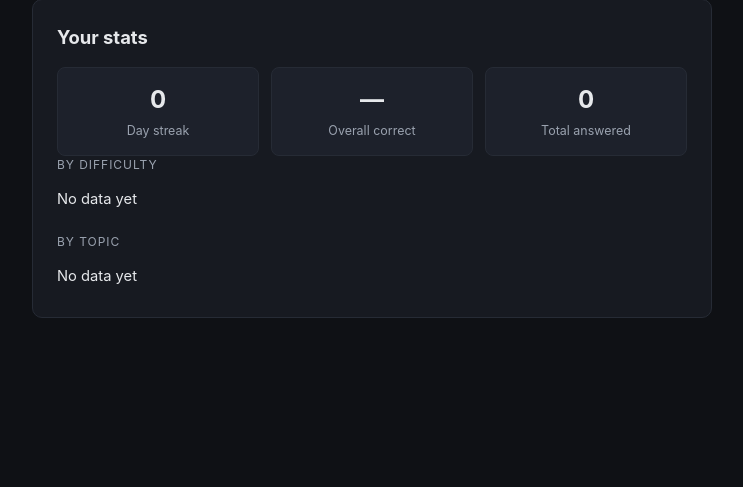
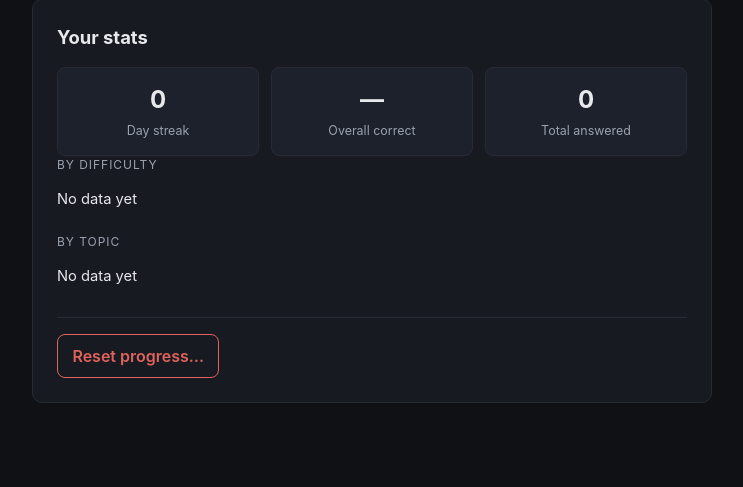
Before and after one commit to JGGHalfhide/devops-daily, a FastAPI app: page / in a window 1280 px wide. Shown: the part 396-883 px from the top of the page, without its empty margins (268-1011 px from the left). Before the commit the page ends 714 px from the top, so only its background shows below. Run offline with FastAPI, Linux system fonts and the light colour scheme; data that the repository does not hold is empty.

Commit message:
added data reset feature

```diff
--- a/main.py
+++ b/main.py
@@ -368,3 +368,18 @@ def post_answer(payload: AnswerPayload):
             "correct_answer": correct_answer_out,
             "llm_feedback": llm_feedback,
         }
+
+
+# ── POST /api/reset ──────────────────────────────────────────────────────────
+
+class ResetPayload(BaseModel):
+    confirm: bool = False
+
+
+@app.post("/api/reset")
+def reset_progress(payload: ResetPayload):
+    if not payload.confirm:
+        raise HTTPException(status_code=400, detail="Confirmation required")
+    with get_conn() as conn:
+        conn.execute("DELETE FROM attempts")
+    return {"reset": True}
--- a/static/app.js
+++ b/static/app.js
@@ -156,7 +156,61 @@ function renderStatsPanel(stats) {
   panel.appendChild(topicLabel);
   panel.appendChild(breakdownList(stats.by_topic));
 
+  panel.appendChild(renderResetControl());
+
   return panel;
+}
+
+function renderResetControl() {
+  const wrap = el('div', { class: 'reset-control' });
+
+  const resetBtn = el('button', { class: 'btn-danger' }, 'Reset progress…');
+  const confirmRow = el('div', { class: 'reset-confirm', style: 'display:none' });
+  const errBox = el('div', { class: 'error-text' });
+
+  const cancelBtn = el('button', { class: 'btn-secondary' }, 'Cancel');
+  const confirmBtn = el('button', { class: 'btn-danger' }, 'Yes, wipe everything');
+
+  resetBtn.addEventListener('click', () => {
+    resetBtn.style.display = 'none';
+    confirmRow.style.display = '';
+  });
+
+  cancelBtn.addEventListener('click', () => {
+    confirmRow.style.display = 'none';
+    resetBtn.style.display = '';
+  });
+
+  confirmBtn.addEventListener('click', async () => {
+    confirmBtn.disabled = true;
+    cancelBtn.disabled = true;
+    confirmBtn.textContent = 'Wiping…';
+    errBox.textContent = '';
+    try {
+      await api('/api/reset', {
+        method: 'POST',
+        headers: { 'Content-Type': 'application/json' },
+        body: JSON.stringify({ confirm: true }),
+      });
+      boot();
+    } catch (e) {
+      errBox.textContent = e.message;
+      confirmBtn.disabled = false;
+      cancelBtn.disabled = false;
+      confirmBtn.textContent = 'Yes, wipe everything';
+    }
+  });
+
+  confirmRow.appendChild(
+    el('p', { class: 'reset-warning' },
+      'This permanently deletes every attempt, stat, and streak. Questions are unaffected. This cannot be undone.')
+  );
+  confirmRow.appendChild(el('div', { class: 'reset-confirm-actions' }, [cancelBtn, confirmBtn]));
+  confirmRow.appendChild(errBox);
+
+  wrap.appendChild(resetBtn);
+  wrap.appendChild(confirmRow);
+  return wrap;
 }
 
 function statTile(value, label) {
--- a/static/style.css
+++ b/static/style.css
@@ -113,6 +113,37 @@ button {
 }
 
 .btn-secondary:hover { border-color: var(--accent); }
+
+.btn-danger {
+  display: inline-block;
+  background: transparent;
+  color: var(--bad);
+  border: 1px solid var(--bad);
+  border-radius: 8px;
+  padding: 0.55rem 0.9rem;
+  font-weight: 600;
+  transition: background 0.15s ease, opacity 0.15s ease;
+}
+
+.btn-danger:hover { background: rgba(224, 98, 92, 0.12); }
+.btn-danger:disabled { opacity: 0.5; cursor: not-allowed; }
+
+.reset-control {
+  margin-top: 1.5rem;
+  padding-top: 1rem;
+  border-top: 1px solid var(--panel-border);
+}
+
+.reset-warning {
+  color: var(--text-dim);
+  font-size: 0.88rem;
+  margin: 0 0 0.75rem;
+}
+
+.reset-confirm-actions {
+  display: flex;
+  gap: 0.6rem;
+}
 
 /* choice grid (difficulty / topic buttons) */
 
```
